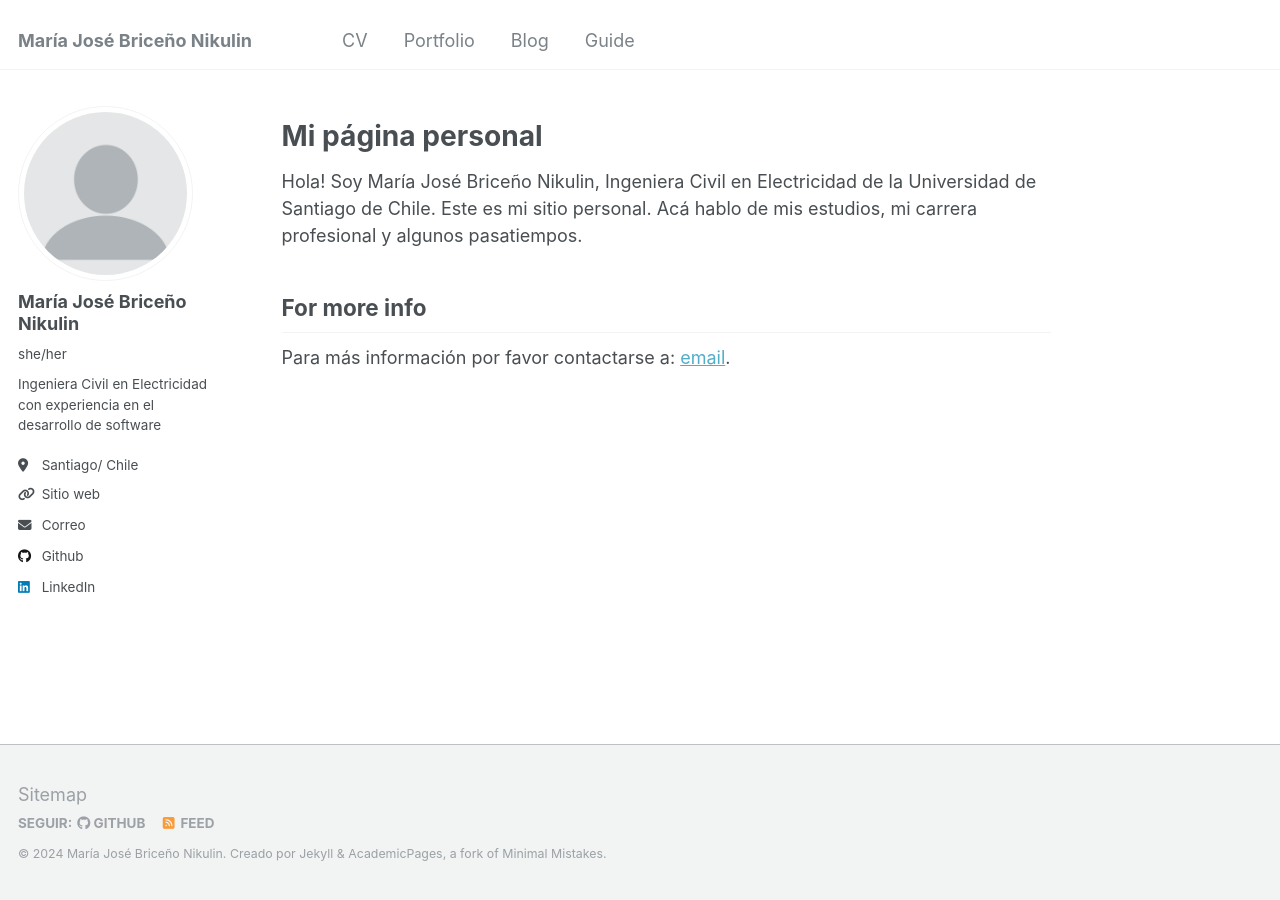
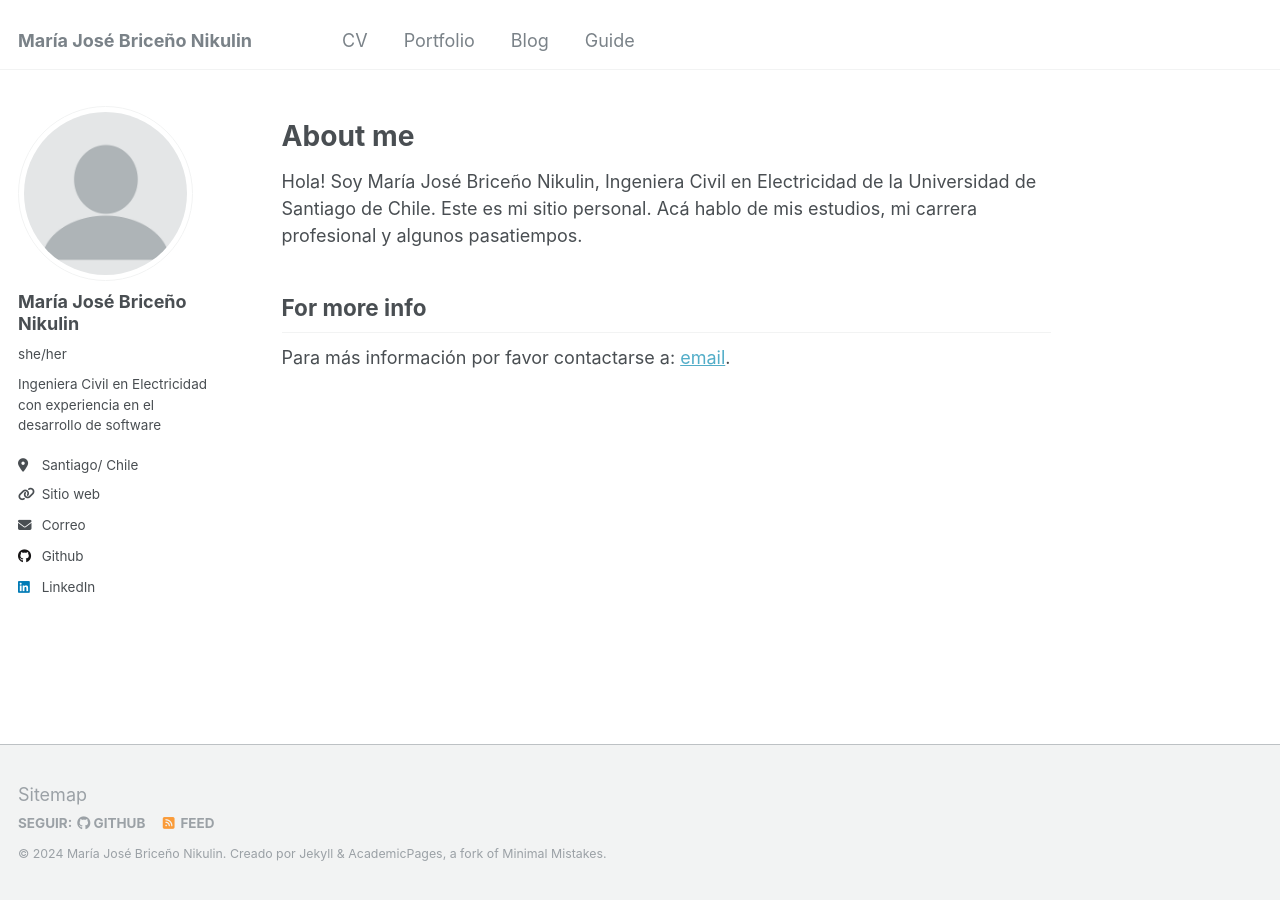
Before and after one commit to majobrini/majobrini.github.io, a Jekyll site: the page built from _pages/about.md, in a window 1280 px wide. Built offline with Jekyll 4.4.1, drawn with Linux system fonts in a browser that asks for light colours.

Commit message:
about me

```diff
--- a/_pages/about.md
+++ b/_pages/about.md
@@ -8,7 +8,7 @@ redirect_from:
 ---
 
 
-Mi página personal
+About me
 ======
 Hola! Soy María José Briceño Nikulin, Ingeniera Civil en Electricidad de la Universidad de Santiago de Chile. Este es
 mi sitio personal. Acá hablo de mis estudios, mi carrera profesional y algunos pasatiempos.
```
